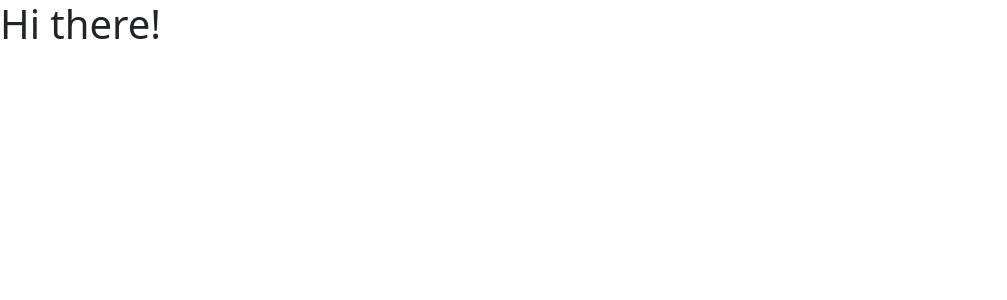
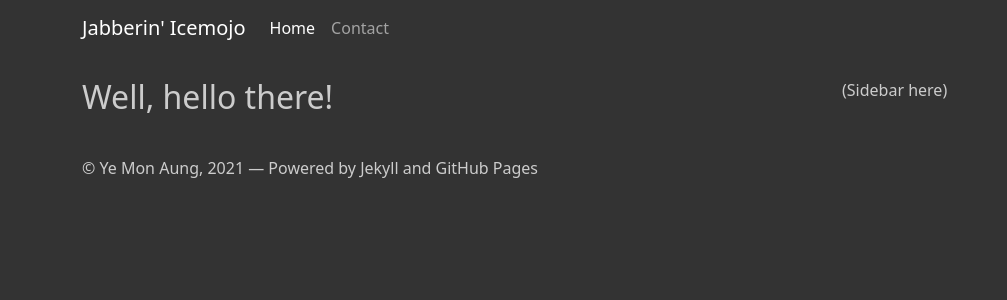
Before and after one commit to icemojo/icemojo.github.io, a Jekyll site: the page built from index.md, in a window 1280 px wide. Shown: the top 300 px of the page, without its empty margins (0-1007 px from the left). Built offline with Jekyll 4.4.1, drawn with Linux system fonts in a browser that asks for light colours.

Commit message:
Create basic Bootstrap skeleton layout

```diff
--- a/_config.yml
+++ b/_config.yml
@@ -1,4 +1,5 @@
 title: Jabberin' Icemojo
+name: Ye Mon Aung
 email: yemonaung202@gmail.com
 url: "https://icemojo.github.io"
 
--- a/_layouts/default.html
+++ b/_layouts/default.html
@@ -18,16 +18,54 @@
 </head>
 
 <body>
-    <main class="page-content" aria-label="Content">
-        <div class="wrapper">
-            {{ content }}
+
+    <nav class="navbar navbar-expand-lg navbar-dark">
+        <div class="container">
+            <a class="navbar-brand" href="/">{{ site.title }}</a>
+            <button class="navbar-toggler" type="button"
+                data-bs-toggle="collapse" data-bs-target="#main-navbar"
+                aria-controls="main-navbar" aria-expanded="false" aria-label="Toggle navigation">
+                <span class="navbar-toggler-icon"></span>
+            </button>
+            <div class="collapse navbar-collapse" id="main-navbar">
+                <ul class="navbar-nav">
+                    <li class="nav-item">
+                        <a class="nav-link active" aria-current="page" href="/">Home</a>
+                    </li>
+                    <li class="nav-item">
+                        <a class="nav-link" href="/contact">Contact</a>
+                    </li>
+                </ul>
+            </div>
+        </div>
+    </nav>
+
+    <main class="container site-content">
+        <div class="row">
+            <div class="col-md-8">
+                {{ content }}
+            </div>
+            <div class="col-md-4">
+                (Sidebar here)
+            </div>
         </div>
     </main>
+
+    <footer class="container site-footer">
+        <div class="row">
+            <div class="col-md-12">
+                <p>
+                    &copy; {{ site.name }}, {{ 'now' | date: "%Y" }} &mdash; Powered by Jekyll and GitHub Pages
+                </p>
+            </div>
+        </div>
+    </footer>
 
     {% if jekyll.environment == 'production' %}
         <script src="https://cdn.jsdelivr.net/npm/bootstrap@5.0.0-beta2/dist/js/bootstrap.bundle.min.js" integrity="sha384-b5kHyXgcpbZJO/tY9Ul7kGkf1S0CWuKcCD38l8YkeH8z8QjE0GmW1gYU5S9FOnJ0" crossorigin="anonymous"></script>
     {% else %}
         <script src="/assets/js/bootstrap.bundle.min.js"></script>
     {% endif %}
+
 </body>
 </html>
--- a/assets/css/main.css
+++ b/assets/css/main.css
@@ -0,0 +1,21 @@
+body {
+    color: #ccc;
+    background-color: #333;
+}
+
+@media (min-width: 1400px) {
+    .container {
+        max-width: 1170px;
+    }
+}
+
+.site-content {
+    margin-top: 22px;
+    margin-bottom: 12px;
+}
+
+.site-footer {
+    display: block;
+    margin-top: 32px;
+    margin-bottom: 32px;
+}
--- a/index.md
+++ b/index.md
@@ -3,5 +3,5 @@ layout: default
 ---
 
 <div id="home">
-    <h1>Hi there!</h1>
+    <h2>Well, hello there!</h2>
 </div>
```
